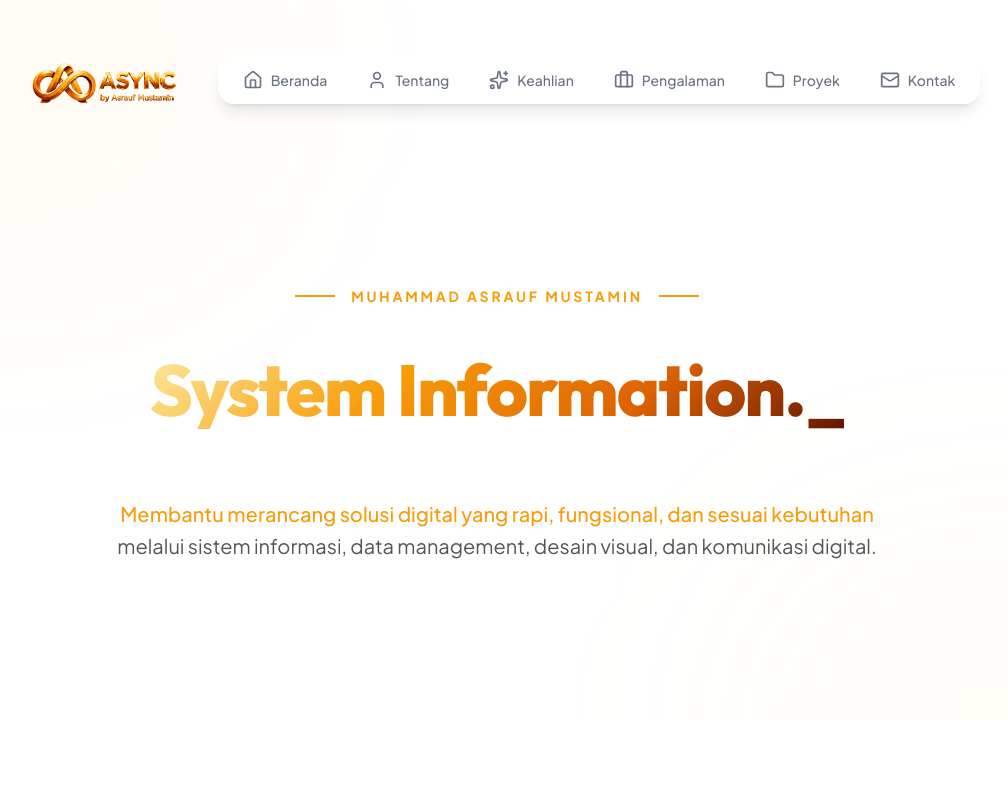
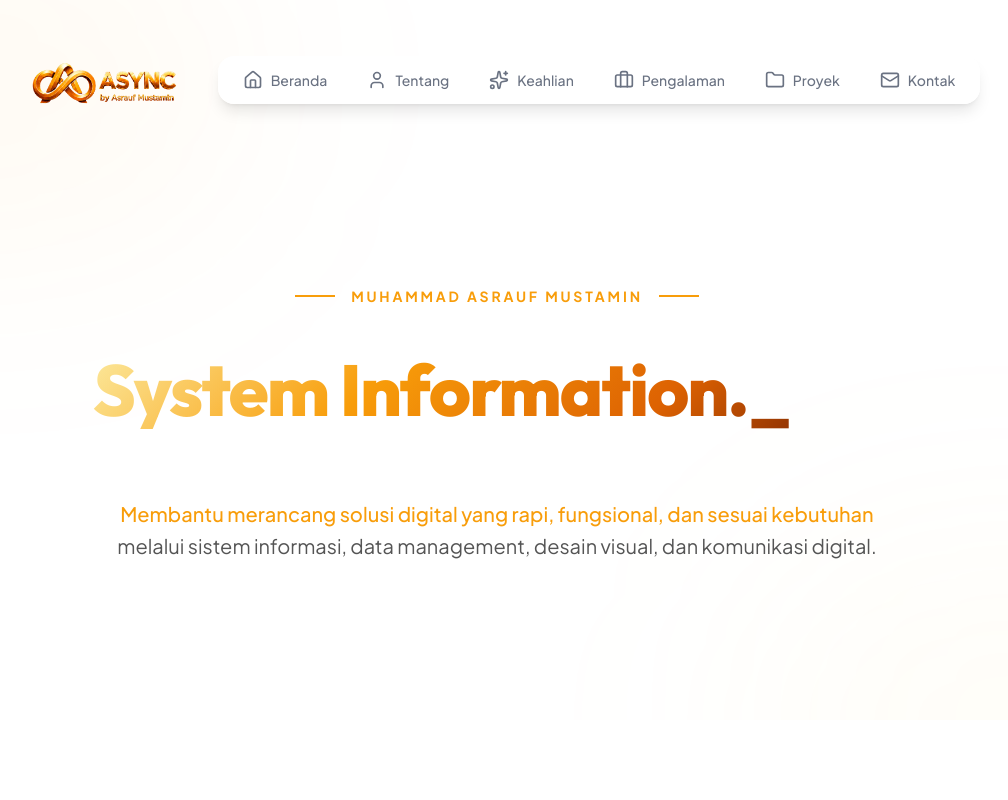
Before and after one commit to asraufmustamin/web-personal-async, a Next.js app: page / in a window 1280 px wide. Shown: the top 800 px of the page, without its empty margins (143-1151 px from the left). Built offline with nearby package versions, Linux system fonts and the light colour scheme.

Commit message:
fix(ui): resolve layout shift and scroll jitter on Typewriter component

```diff
--- a/src/components/ui/typewriter.tsx
+++ b/src/components/ui/typewriter.tsx
@@ -109,8 +109,17 @@ const Typewriter = ({
     loop,
   ])
 
+  const longestText = texts.reduce((a, b) => (a.length > b.length ? a : b), "");
+
   return (
-    <div className={`inline whitespace-pre-wrap tracking-tight ${className}`}>
+    <span className={`inline-grid ${className}`}>
+      {/* Invisible placeholder to reserve layout space */}
+      <span className="invisible col-start-1 row-start-1 whitespace-pre-wrap tracking-tight pointer-events-none">
+        {longestText}
+        {showCursor && <span className={cn(cursorClassName)}>{cursorChar}</span>}
+      </span>
+      {/* Visible typing text */}
+      <span className="col-start-1 row-start-1 whitespace-pre-wrap tracking-tight text-left">
         <span>{displayText}</span>
         {showCursor && (
           <motion.span
@@ -128,7 +137,8 @@ const Typewriter = ({
             {cursorChar}
           </motion.span>
         )}
-    </div>
+      </span>
+    </span>
   )
 }
 
```
Lines whose indentation alone changed are shown as unchanged.
